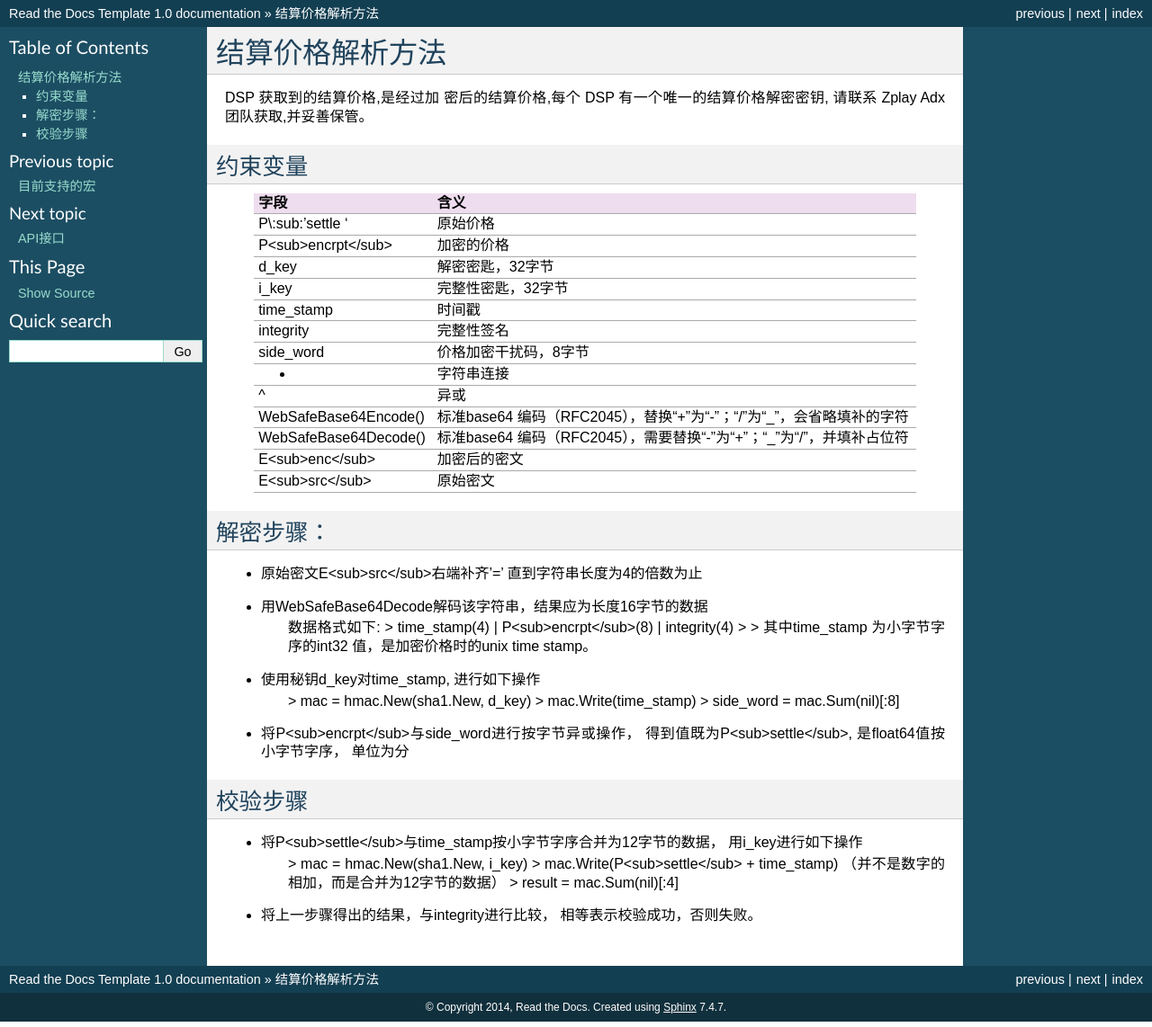
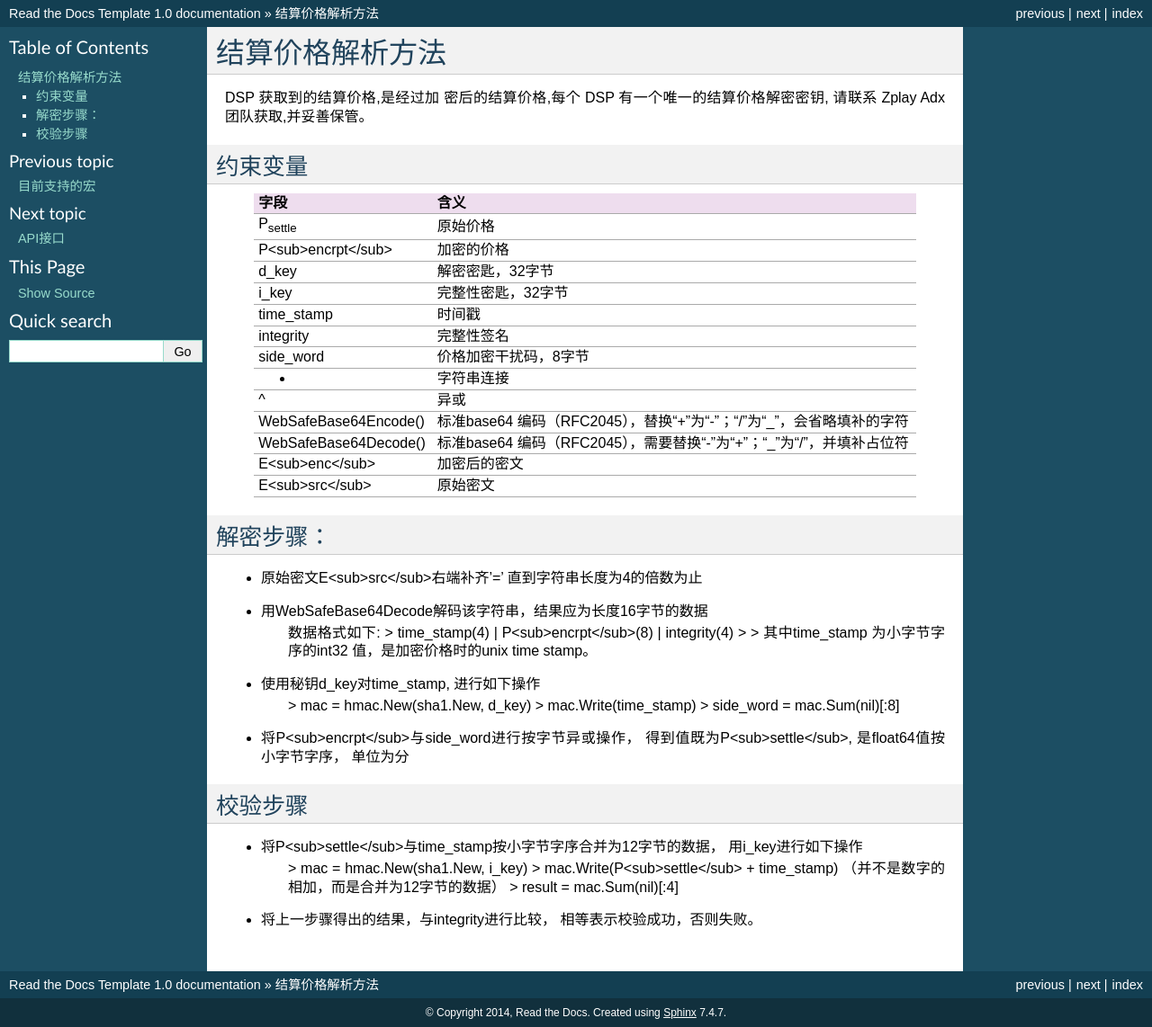
Before and after one commit to yumimobi/adx_dsp_doc, a Sphinx documentation site: the page built from docs/dsp_rtb_rjiemi.rst, in a window 1280 px wide. Shown: the whole page at 90% size. Built offline with Sphinx 7.4.7, drawn with Linux system fonts in a browser that asks for light colours.

Commit message:
更新下标

```diff
--- a/docs/dsp_rtb_rjiemi.rst
+++ b/docs/dsp_rtb_rjiemi.rst
@@ -10,7 +10,7 @@ DSP 获取到的结算价格,是经过加 密后的结算价格,每个 DSP 有
 +-----------------------+----------------------------------------------------------------------+
 |  字段                 | 含义                                                                 |
 +=======================+======================================================================+
-| P\\:sub:'settle '     | 原始价格                                                             |
+| P\ :sub:`settle`      | 原始价格                                                             |
 +-----------------------+----------------------------------------------------------------------+
 | P<sub>encrpt</sub>    | 加密的价格                                                           |
 +-----------------------+----------------------------------------------------------------------+
```
